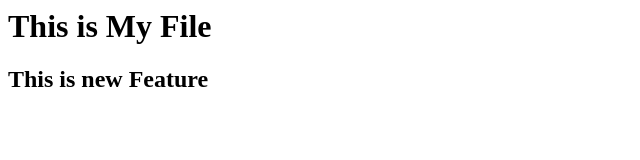
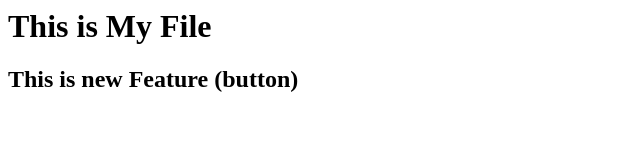
Before and after one commit to milonimistry/HTML123, a plain HTML site: page home.html in a window 1280 px wide. Shown: the whole page, without its empty margins (0-640 px from the left). Drawn offline with Linux system fonts and the light colour scheme.

```diff
--- a/home.html
+++ b/home.html
@@ -1,6 +1,6 @@
 <html>
     <head>
         <h1>This is My File</h1>
-        <h2>This is new Feature</h2>
+        <h2>This is new Feature (button)</h2>
     </head>
 </html>
```
